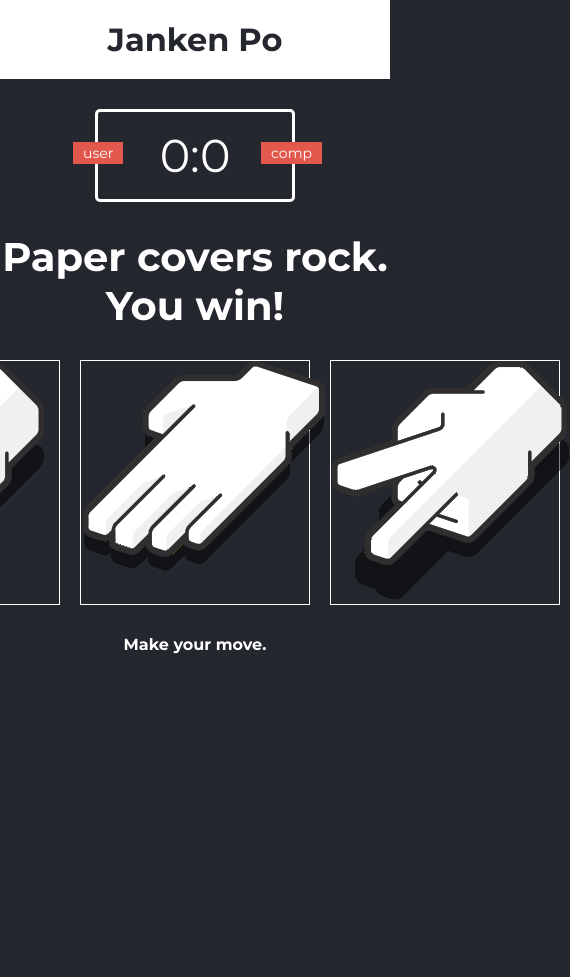
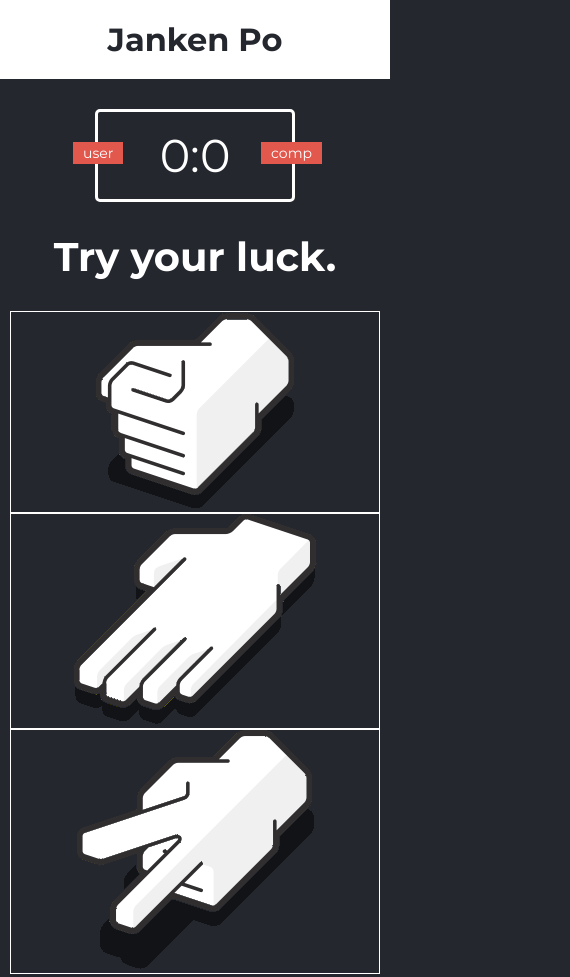
Before and after one commit to billie-badger/janken-po, a plain HTML site: page index.html in a window 390 px wide. Shown: the top 977 px of the page, 570 px wide, since content can reach past the window. Before the commit the page ends 844 px from the top, so only its background shows below. Drawn offline with Linux system fonts and the light colour scheme.

Commit message:
Mobile styles

```diff
--- a/index.html
+++ b/index.html
@@ -9,16 +9,17 @@
   <title>Janken Po</title>
 </head>
 <body>
-  <header>
+  <div id="main">
+    <div class="header">
       <h1>Janken Po</h1>
-  </header>
+    </div>
     <div class="score-board">
       <div id="user-label" class="badge">user</div>
       <div id="computer-label" class="badge">comp</div>
       <span id="user-score">0</span>:<span id="computer-score">0</span>
     </div>
     <div class="result">
-    <p>Paper covers rock. You win!</p>
+      <p>Try your luck.</p>
     </div>
       <div class="choices">
         <div class="choice red" id="r">
@@ -32,6 +33,7 @@
         </div>
       </div>
       <p id="action-message">Make your move.</p>
+  </div>
     <script src="app.js" charset="utf-8 "></script>
 </body>
 </html>
--- a/styles.css
+++ b/styles.css
@@ -1,5 +1,10 @@
 @import url('https://fonts.googleapis.com/css?family=Montserrat:400,500,600,700');
 
+html, body {
+  width: 100%;
+  height: 100%;
+  background: #24272e;
+}
 
 * {
   margin: 0;
@@ -8,16 +13,21 @@
   font-family: 'Montserrat', sans-serif;
 }
 
-body {
-  background: #24272e;
+#main {
+  width: 100%;
+  display: grid;
+  grid-template-columns: repeat(1, 1fr);
+  grid-template-rows: repeat(5, auto);
 }
 
-header {
+
+.header {
   background: white;
   padding: 20px;
+  width: 100%;
 }
 
-header h1 {
+.header > h1 {
   color: #24272e;
   text-align: center;
 }
@@ -66,7 +76,7 @@ header h1 {
 
 .choices {
   display: grid;
-  grid-template-columns: repeat(3, 250px);
+  grid-template-columns: repeat(auto-fit, minmax(250px, 1fr));
   margin: 30px 0;
   padding: 0px 0;
   text-align: center;
```
Lines whose indentation alone changed are shown as unchanged.
